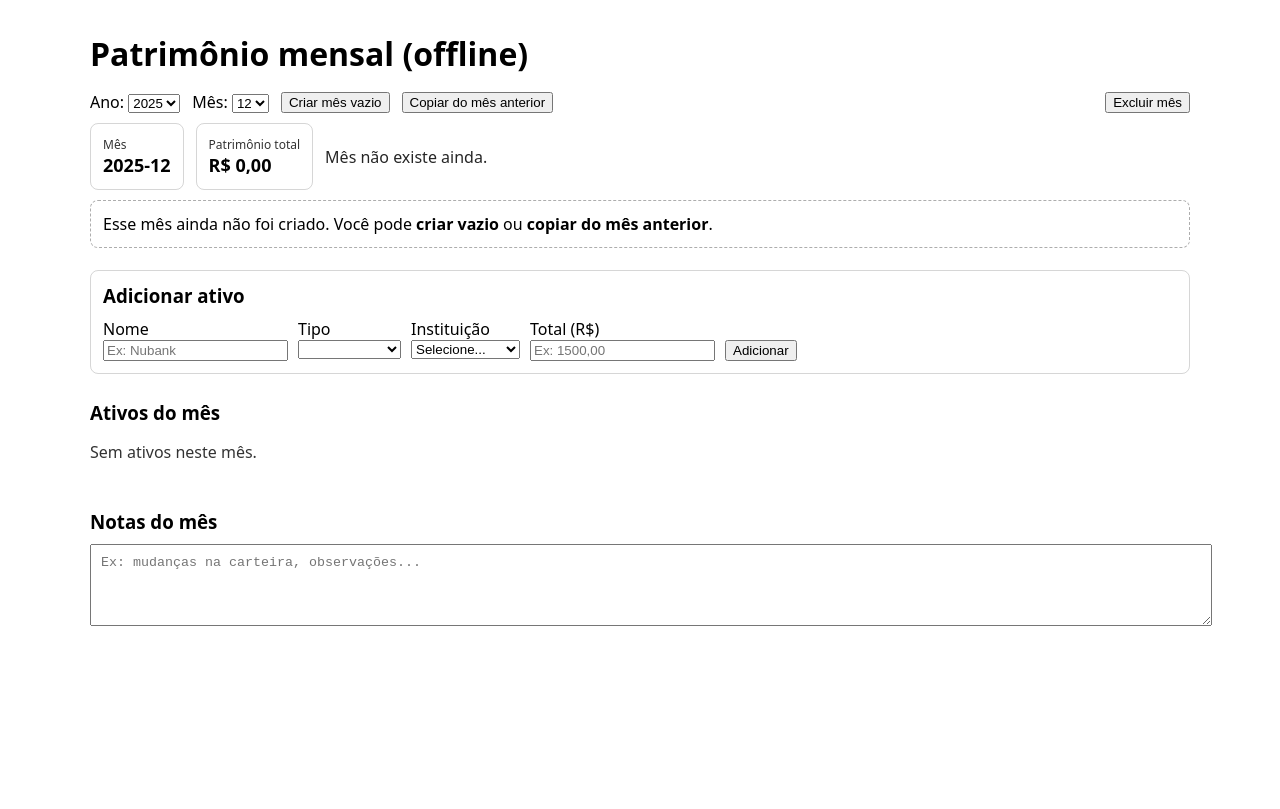
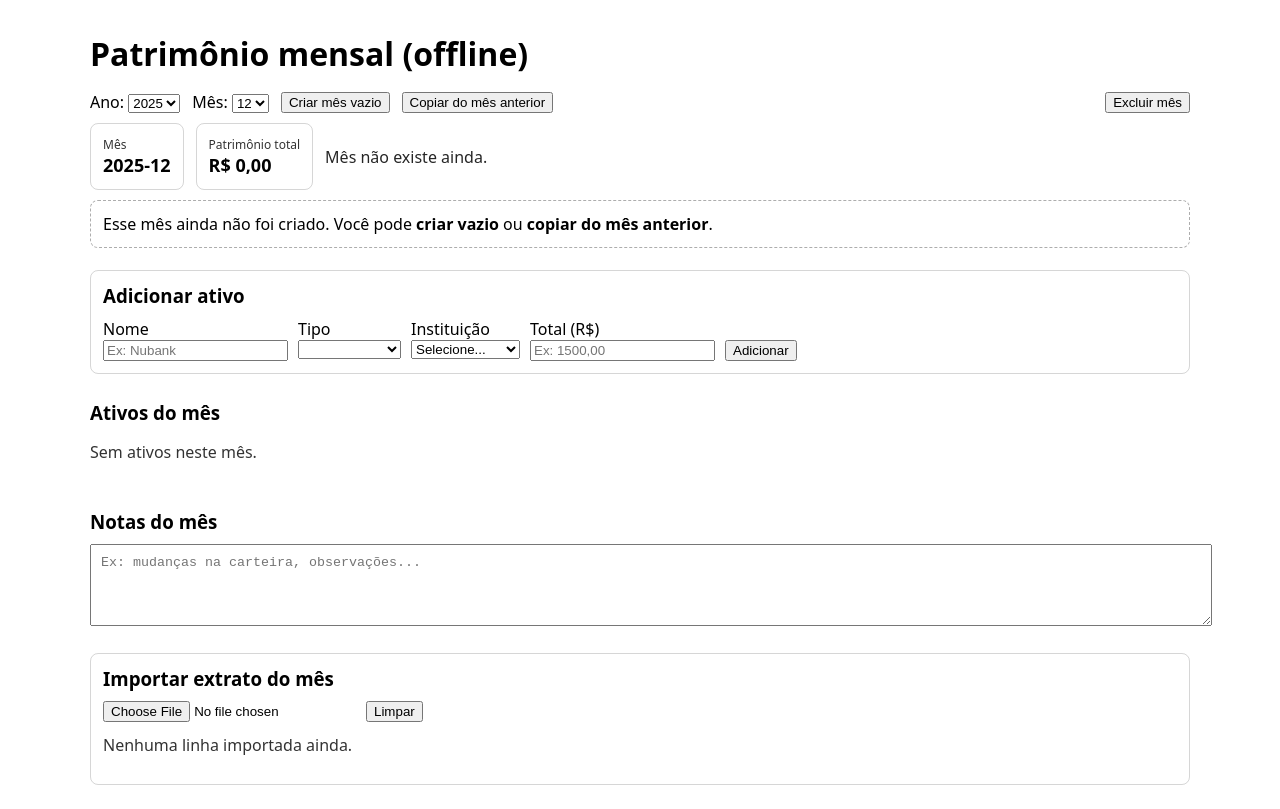
Before and after one commit to leogianfagna/Finance, a React (Vite) app in the folder renderer/: page / in a window 1280 px wide. Built offline with nearby package versions, Linux system fonts and the light colour scheme.

Commit message:
fix: Leitura do valor de entrada/saída

```diff
--- a/renderer/src/components/StatmentImporter.jsx
+++ b/renderer/src/components/StatmentImporter.jsx
@@ -11,7 +11,16 @@ import { useForm, useFieldArray } from "react-hook-form";
  * porque precisa de uma lib (ex: xlsx). Se quiser, eu já te devolvo a versão com xlsx também.
  */
 
-const CATEGORIES = ["", "Saúde", "Pagamentos", "Alimentação", "Transporte", "Educação", "Lazer", "Outros"];
+const CATEGORIES = [
+  "",
+  "Saúde",
+  "Pagamentos",
+  "Alimentação",
+  "Transporte",
+  "Educação",
+  "Lazer",
+  "Outros",
+];
 const TYPES = ["entrada", "saída"];
 
 function normalizeHeader(h) {
@@ -23,11 +32,15 @@ function normalizeHeader(h) {
 }
 
 function toNumberBR(value) {
+  console.log(value)
   // aceita "1234.56" e também "1.234,56" e "-1.234,56"
   if (value == null) return NaN;
+
   const s = String(value).trim();
   if (!s) return NaN;
+
   const normalized = s.replace(/\./g, "").replace(",", ".");
+  console.log(normalized)
   return Number(normalized);
 }
 
@@ -57,7 +70,9 @@ function inferTypeFromValue(n) {
 }
 
 function sanitizeDescription(s) {
-  return String(s ?? "").replace(/\s+/g, " ").trim();
+  return String(s ?? "")
+    .replace(/\s+/g, " ")
+    .trim();
 }
 
 function splitCSVLine(line) {
@@ -121,7 +136,7 @@ function parseCSV(text) {
     const descRaw = idxDesc >= 0 ? cols[idxDesc] : "";
 
     const isoDate = parseDateToISO(dataRaw);
-    const n = toNumberBR(valorRaw);
+    const n = parseFloat(valorRaw);
     const tipo = inferTypeFromValue(n);
 
     // valor na tabela fica como número (sempre positivo/negativo como veio)
@@ -165,6 +180,7 @@ export default function StatementImporter() {
   const totals = useMemo(() => {
     let entradas = 0;
     let saidas = 0;
+
     for (const r of fields) {
       const v = Number(r.valor);
       if (Number.isFinite(v)) {
@@ -172,6 +188,7 @@ export default function StatementImporter() {
         else saidas += v;
       }
     }
+
     return { entradas, saidas };
   }, [fields]);
 
@@ -179,19 +196,21 @@ export default function StatementImporter() {
     if (!file) return;
 
     setFileName(file.name);
+    const fileExtenstionType = file.name.toLowerCase().split(".").pop();
 
-    const ext = file.name.toLowerCase().split(".").pop();
-
-    if (ext === "csv") {
-      const text = await file.text();
-      const parsed = parseCSV(text);
+    if (fileExtenstionType === "csv") {
+      const fileInText = await file.text();
+      const parsed = parseCSV(fileInText);
+      console.log(parsed)
       replace(parsed);
       return;
     }
 
     // Excel (xlsx/xls) — placeholder (precisa lib xlsx)
-    if (ext === "xlsx" || ext === "xls") {
-      alert("Importação de Excel ainda não está habilitada. Use CSV por enquanto.");
+    if (fileExtenstionType === "xlsx" || fileExtenstionType === "xls") {
+      alert(
+        "Importação de Excel ainda não está habilitada. Use CSV por enquanto."
+      );
       return;
     }
 
@@ -212,7 +231,13 @@ export default function StatementImporter() {
   const onSave = (data) => {
     // validações extras (além do RHF)
     // aqui basta garantir que todas as categorias foram preenchidas e data válida
-    const invalid = data.rows.some((r) => !r.data || !r.descricao?.trim() || !r.categoria || !TYPES.includes(r.tipo));
+    const invalid = data.rows.some(
+      (r) =>
+        !r.data ||
+        !r.descricao?.trim() ||
+        !r.categoria ||
+        !TYPES.includes(r.tipo)
+    );
     if (invalid) return;
 
     console.log("Salvo!");
@@ -220,36 +245,74 @@ export default function StatementImporter() {
   };
 
   return (
-    <div style={{ border: "1px solid #3333", padding: 12, borderRadius: 8, marginTop: 12 }}>
+    <div
+      style={{
+        border: "1px solid #3333",
+        padding: 12,
+        borderRadius: 8,
+        marginTop: 12,
+      }}
+    >
       <h3 style={{ margin: "0 0 10px" }}>Importar extrato do mês</h3>
 
-      <div style={{ display: "flex", gap: 10, alignItems: "center", flexWrap: "wrap" }}>
+      <div
+        style={{
+          display: "flex",
+          gap: 10,
+          alignItems: "center",
+          flexWrap: "wrap",
+        }}
+      >
         <input
           type="file"
           accept=".csv,.xlsx,.xls"
           onChange={(e) => handleFile(e.target.files?.[0])}
         />
-        {fileName && <span style={{ opacity: 0.85 }}>Arquivo: <b>{fileName}</b></span>}
+        {fileName && (
+          <span style={{ opacity: 0.85 }}>
+            Arquivo: <b>{fileName}</b>
+          </span>
+        )}
 
-        <button type="button" onClick={() => { replace([]); setFileName(""); }}>
+        <button
+          type="button"
+          onClick={() => {
+            replace([]);
+            setFileName("");
+          }}
+        >
           Limpar
         </button>
       </div>
 
       {!fields.length ? (
-        <p style={{ opacity: 0.8, marginTop: 12 }}>Nenhuma linha importada ainda.</p>
+        <p style={{ opacity: 0.8, marginTop: 12 }}>
+          Nenhuma linha importada ainda.
+        </p>
       ) : (
         <form onSubmit={handleSubmit(onSave)}>
           <div style={{ marginTop: 12, overflowX: "auto" }}>
             <table style={{ width: "100%", borderCollapse: "collapse" }}>
               <thead>
                 <tr style={{ textAlign: "left" }}>
-                  <th style={{ borderBottom: "1px solid #3333", padding: 8 }}>Data</th>
-                  <th style={{ borderBottom: "1px solid #3333", padding: 8 }}>Descrição</th>
-                  <th style={{ borderBottom: "1px solid #3333", padding: 8 }}>Categoria</th>
-                  <th style={{ borderBottom: "1px solid #3333", padding: 8 }}>Valor</th>
-                  <th style={{ borderBottom: "1px solid #3333", padding: 8 }}>Tipo</th>
-                  <th style={{ borderBottom: "1px solid #3333", padding: 8 }}>Ações</th>
+                  <th style={{ borderBottom: "1px solid #3333", padding: 8 }}>
+                    Data
+                  </th>
+                  <th style={{ borderBottom: "1px solid #3333", padding: 8 }}>
+                    Descrição
+                  </th>
+                  <th style={{ borderBottom: "1px solid #3333", padding: 8 }}>
+                    Categoria
+                  </th>
+                  <th style={{ borderBottom: "1px solid #3333", padding: 8 }}>
+                    Valor
+                  </th>
+                  <th style={{ borderBottom: "1px solid #3333", padding: 8 }}>
+                    Tipo
+                  </th>
+                  <th style={{ borderBottom: "1px solid #3333", padding: 8 }}>
+                    Ações
+                  </th>
                 </tr>
               </thead>
 
@@ -311,12 +374,17 @@ export default function StatementImporter() {
                         {...register(`rows.${index}.valor`, {
                           required: "Obrigatório",
                           valueAsNumber: true,
-                          validate: (v) => Number.isFinite(v) || "Número inválido",
+                          validate: (v) =>
+                            Number.isFinite(v) || "Número inválido",
                         })}
                         onChange={(e) => {
                           // permite digitar em pt-BR sem quebrar, e ainda manter número no estado
                           const n = toNumberBR(e.target.value);
-                          setValue(`rows.${index}.valor`, Number.isFinite(n) ? n : 0, { shouldValidate: true });
+                          setValue(
+                            `rows.${index}.valor`,
+                            Number.isFinite(n) ? n : 0,
+                            { shouldValidate: true }
+                          );
                         }}
                       />
                       {errors?.rows?.[index]?.valor && (
@@ -327,7 +395,11 @@ export default function StatementImporter() {
                     </td>
 
                     <td style={{ borderBottom: "1px solid #3333", padding: 8 }}>
-                      <select {...register(`rows.${index}.tipo`, { required: "Obrigatório" })}>
+                      <select
+                        {...register(`rows.${index}.tipo`, {
+                          required: "Obrigatório",
+                        })}
+                      >
                         {TYPES.map((t) => (
                           <option key={t} value={t}>
                             {t}
@@ -352,7 +424,14 @@ export default function StatementImporter() {
             </table>
           </div>
 
-          <div style={{ display: "flex", gap: 10, marginTop: 12, flexWrap: "wrap" }}>
+          <div
+            style={{
+              display: "flex",
+              gap: 10,
+              marginTop: 12,
+              flexWrap: "wrap",
+            }}
+          >
             <button type="button" onClick={addRow}>
               Adicionar linha
             </button>
@@ -360,8 +439,8 @@ export default function StatementImporter() {
             <button type="submit">Salvar</button>
 
             <div style={{ marginLeft: "auto", opacity: 0.85 }}>
-              Entradas: <b>{totals.entradas.toFixed(2)}</b> &nbsp;|&nbsp; Saídas:{" "}
-              <b>{totals.saidas.toFixed(2)}</b>
+              Entradas: <b>{totals.entradas.toFixed(2)}</b> &nbsp;|&nbsp;
+              Saídas: <b>{totals.saidas.toFixed(2)}</b>
             </div>
           </div>
         </form>
--- a/renderer/src/pages/Dashboard.jsx
+++ b/renderer/src/pages/Dashboard.jsx
@@ -4,6 +4,7 @@ import MonthPicker from "../components/MonthPicker.jsx";
 import AssetEditor from "../components/AssetEditor.jsx";
 import AssetsTable from "../components/AssetsTable.jsx";
 import { computeTotals, defaultMonthData, getNowYearMonth, monthKey } from "../utils/month.js";
+import StatementImporter from "../components/StatmentImporter.jsx";
 
 export default function Dashboard() {
   const now = getNowYearMonth();
@@ -167,6 +168,8 @@ export default function Dashboard() {
           placeholder="Ex: mudanças na carteira, observações..."
         />
       </div>
+
+      <StatementImporter />
     </div>
   );
 }
```
